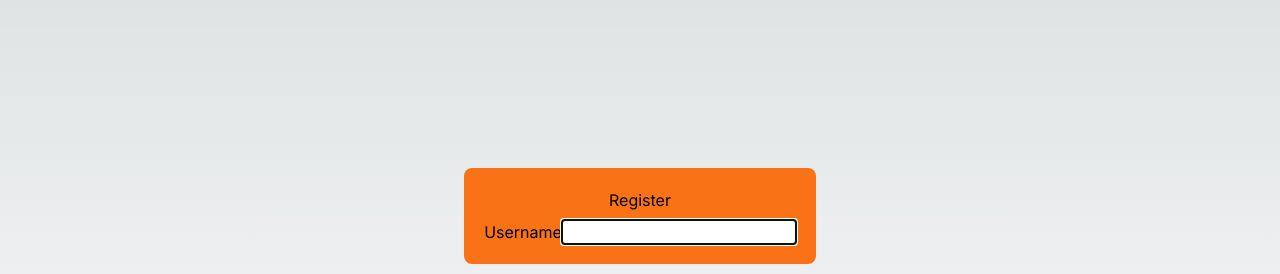
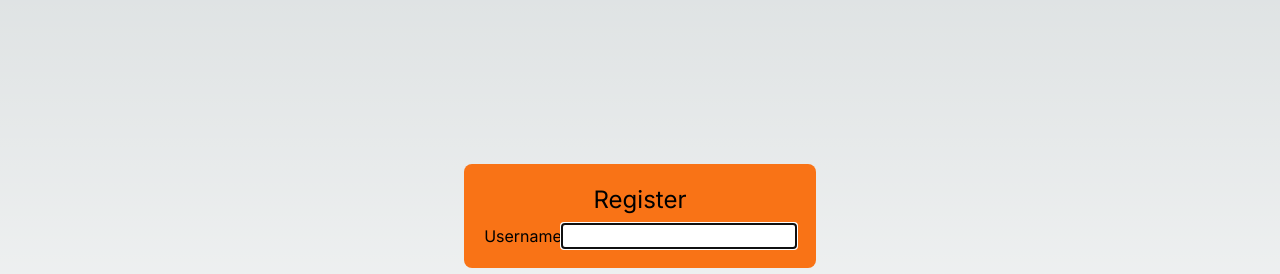
Before and after one commit to KennedyMungai/form_validation_and_user_registration, a Next.js app: page / in a window 1280 px wide. Shown: the part 184-458 px from the top of the page. Built offline with nearby package versions, Linux system fonts and the light colour scheme.

Commit message:
Updated the siize of the h1 text

```diff
--- a/src/components/register.tsx
+++ b/src/components/register.tsx
@@ -59,7 +59,7 @@ const Register = (props: Props) => {
 			>
 				{errMsg}
 			</p>
-			<h1 className='text-center'>Register</h1>
+			<h1 className='text-center text-2xl'>Register</h1>
 			<form>
 				<label htmlFor='username'>Username</label>
 				<input
```
